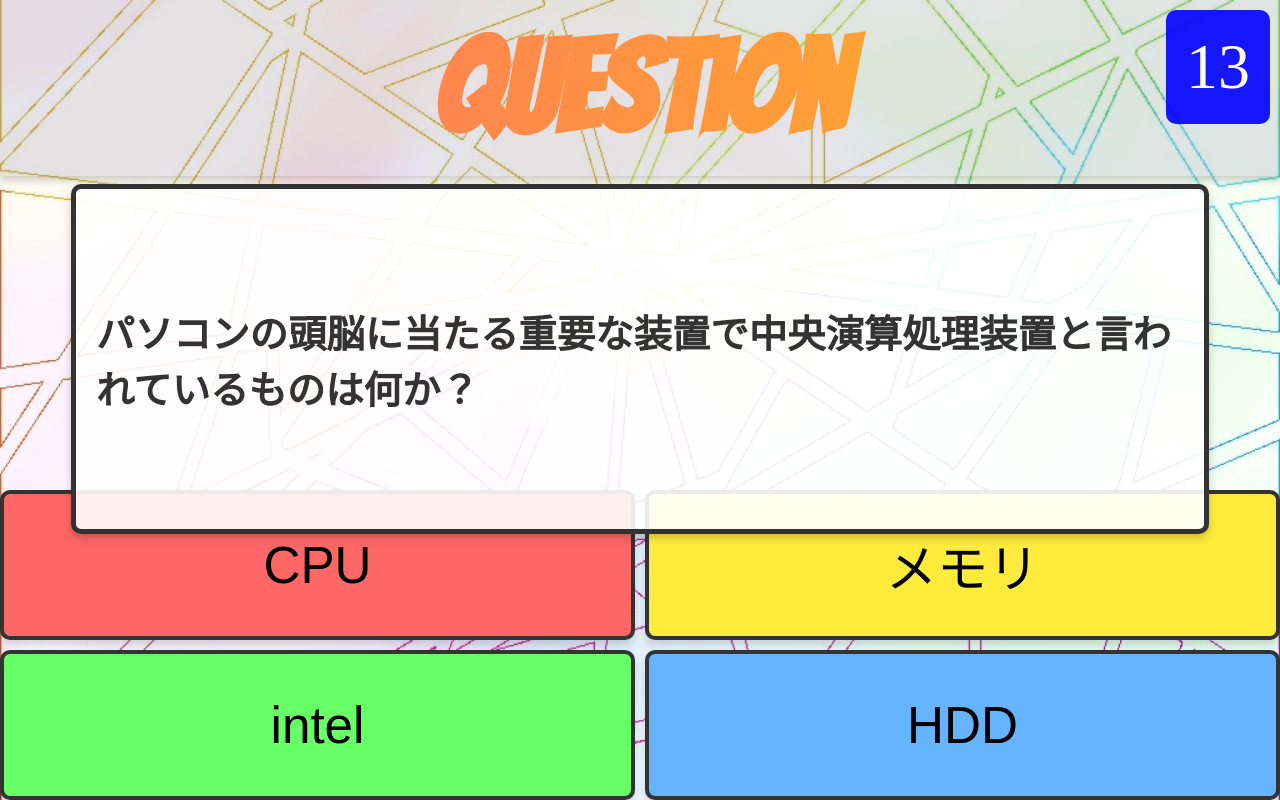
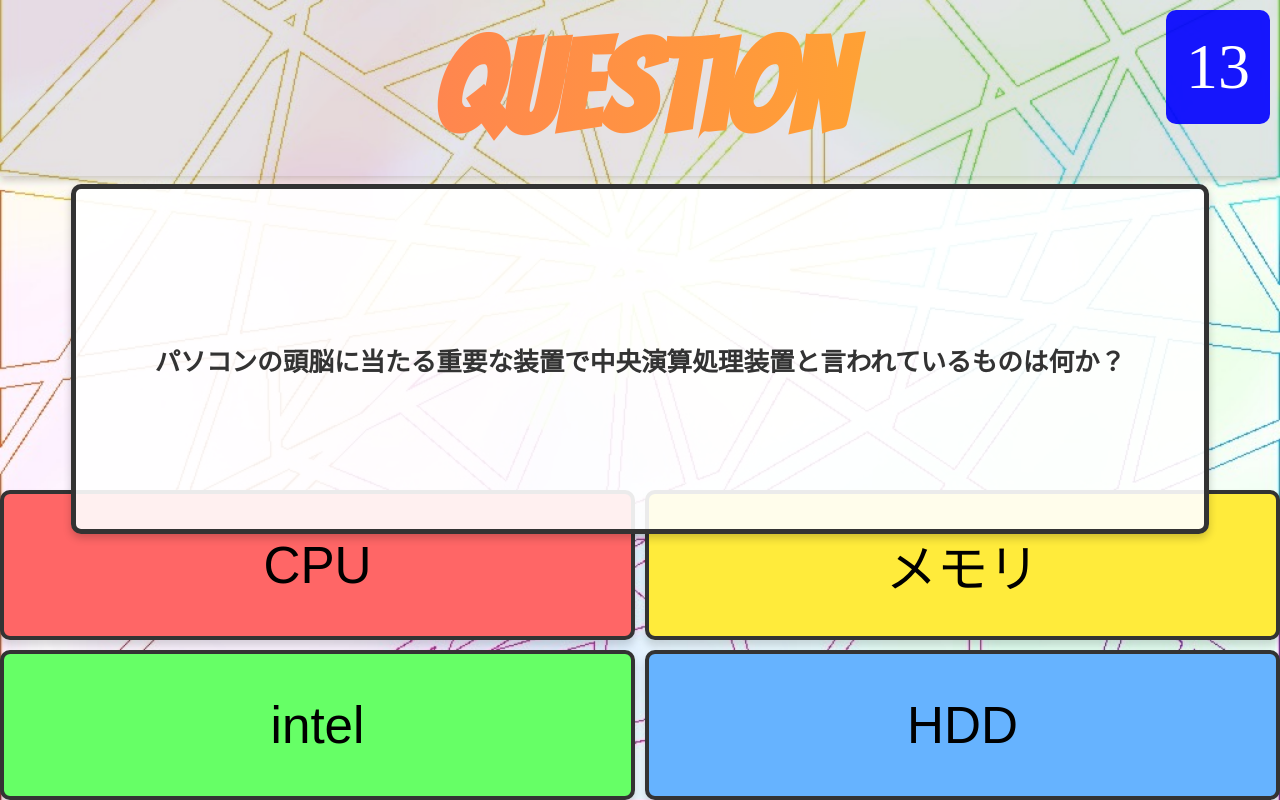
Before and after one commit to 2jquiz/2j_quiz_no.1, a plain HTML site: page index.html in a window 1280 px wide. Both pictures are taken after a click on the button "START". Drawn offline with Linux system fonts and the light colour scheme; a web font is replaced by a local one.

Commit message:
Update index.html

```diff
--- a/index.html
+++ b/index.html
@@ -60,7 +60,7 @@
         }
         .quiz-question h2 {
             margin: 0;
-            font-size: 3vw; /* Responsive font size */
+            font-size: 2vw; /* Responsive font size */
             color: #333;
         }
         .quiz-options {
```
